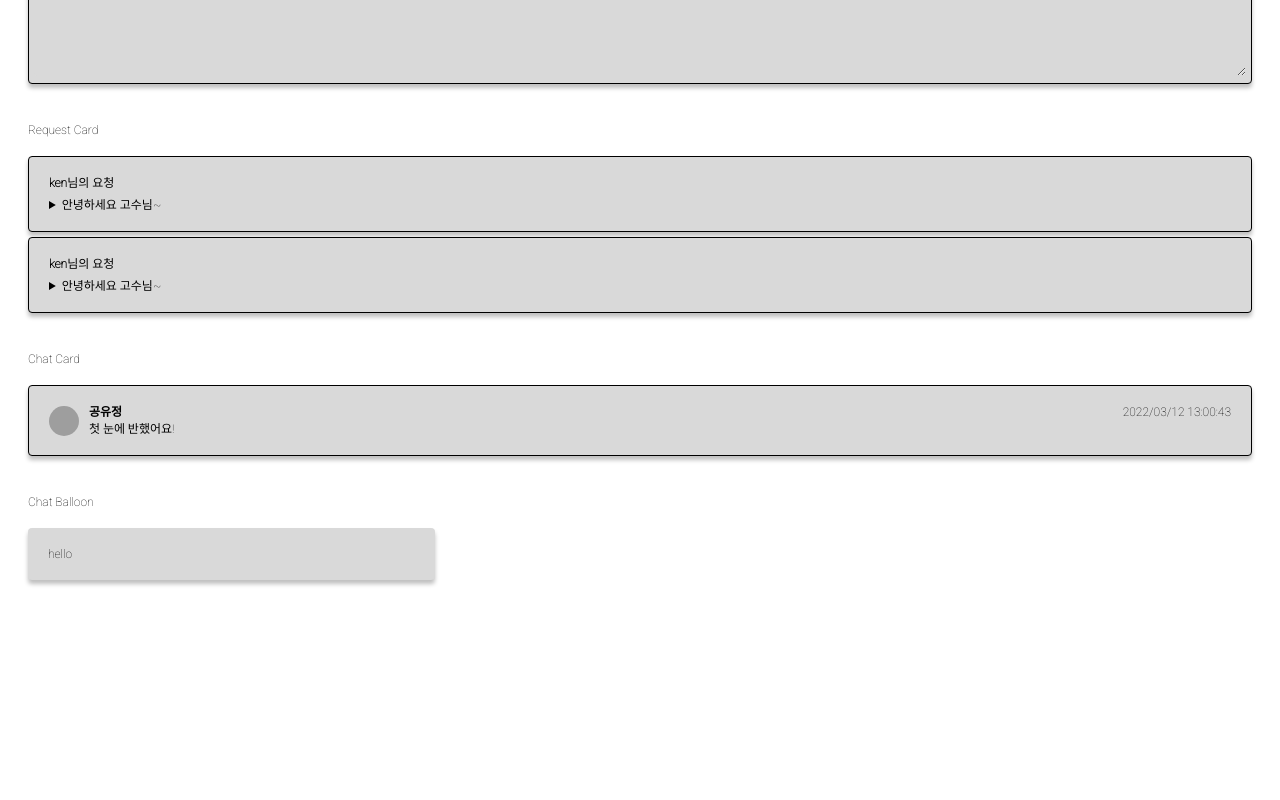
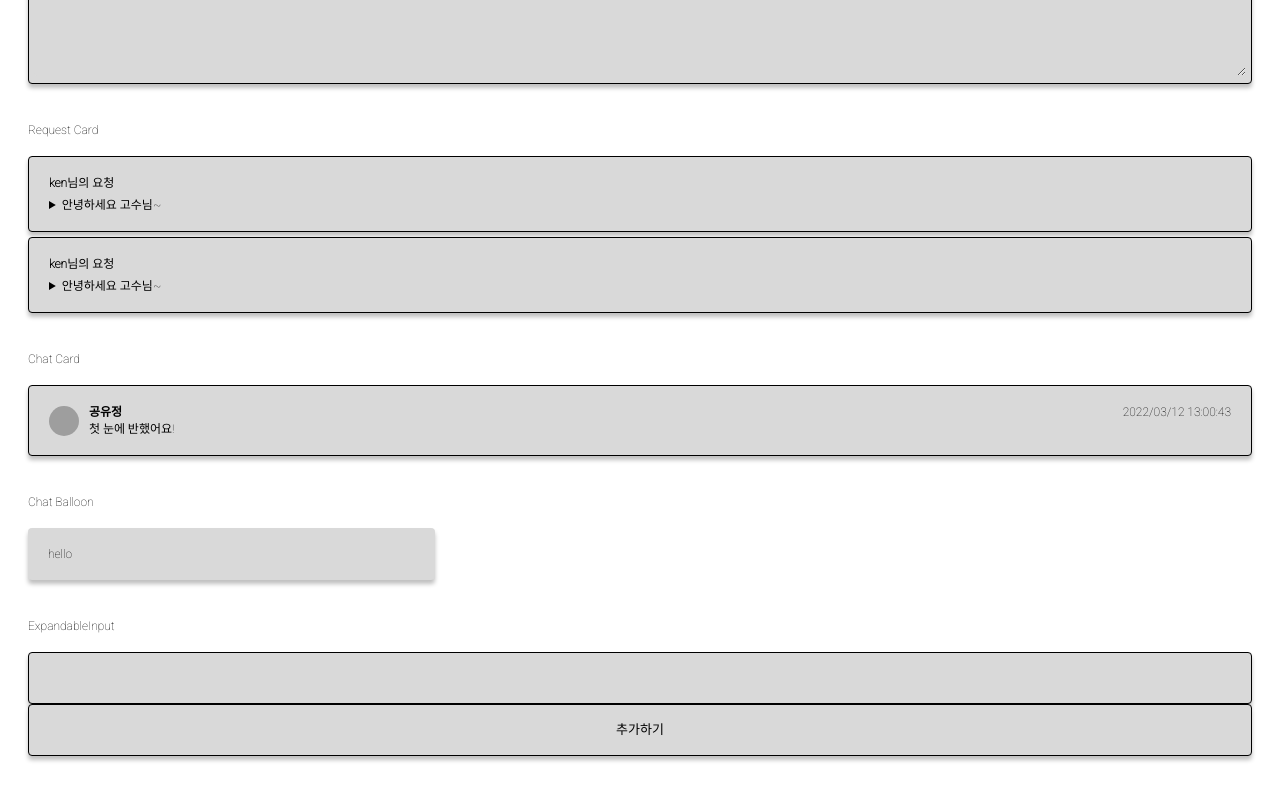
Before and after one commit to VC-Team-7-The-Statics/shared-components, a React (Create React App) app: page / in a window 1280 px wide. Shown: the part 1362-2162 px from the top of the page. Before the commit the page ends 1990 px from the top, so only its background shows below. Built offline with nearby package versions, Linux system fonts and the light colour scheme; grey boxes are pictures that could not be loaded.

Commit message:
readme: 이미지 링크 제거

```diff
--- a/src/App.js
+++ b/src/App.js
@@ -11,6 +11,7 @@ import RequestCard from "./lib/components/RequestCard";
 import Title from "./lib/components/Title";
 import ChatCard from "./lib/components/ChatCard";
 import ChatBalloon from "./lib/components/ChatBalloon";
+import ExpandableInput from "./lib/components/ExpandableInput";
 
 function App() {
   return (
@@ -102,6 +103,12 @@ function App() {
           <ChatBalloon>{"hello"}</ChatBalloon>
         </div>
       </div>
+      <div className="component-container">
+        <h2 className="title">ExpandableInput</h2>
+        <div className="content">
+          <ExpandableInput />
+        </div>
+      </div>
       {/* <div className="component-container">
         <h2 className="title"></h2>
         <div className="content"></div>
--- /dev/null
+++ b/src/lib/components/ExpandableInput.jsx
@@ -0,0 +1,25 @@
+import React, { useState } from "react";
+import "../styles/_input.scss";
+import "../styles/_reset.scss";
+import "../styles/_common.scss";
+import Input01 from "./Input01";
+import Button01 from "./Button01";
+
+const ExpandableInput = (props) => {
+  const [inputs, setInputs] = useState([
+    {}
+  ])
+  const { ...others } = props;
+  const addInput = () => {
+    console.log("add");
+  };
+
+  return (
+    <div className="expandable-input-container">
+      <Input01 />
+      <Button01 onClick={addInput}>추가하기</Button01>
+    </div>
+  );
+};
+
+export default ExpandableInput;
```
Also changed, not shown: 1 other file (tests, documents, lock files or other folders).
